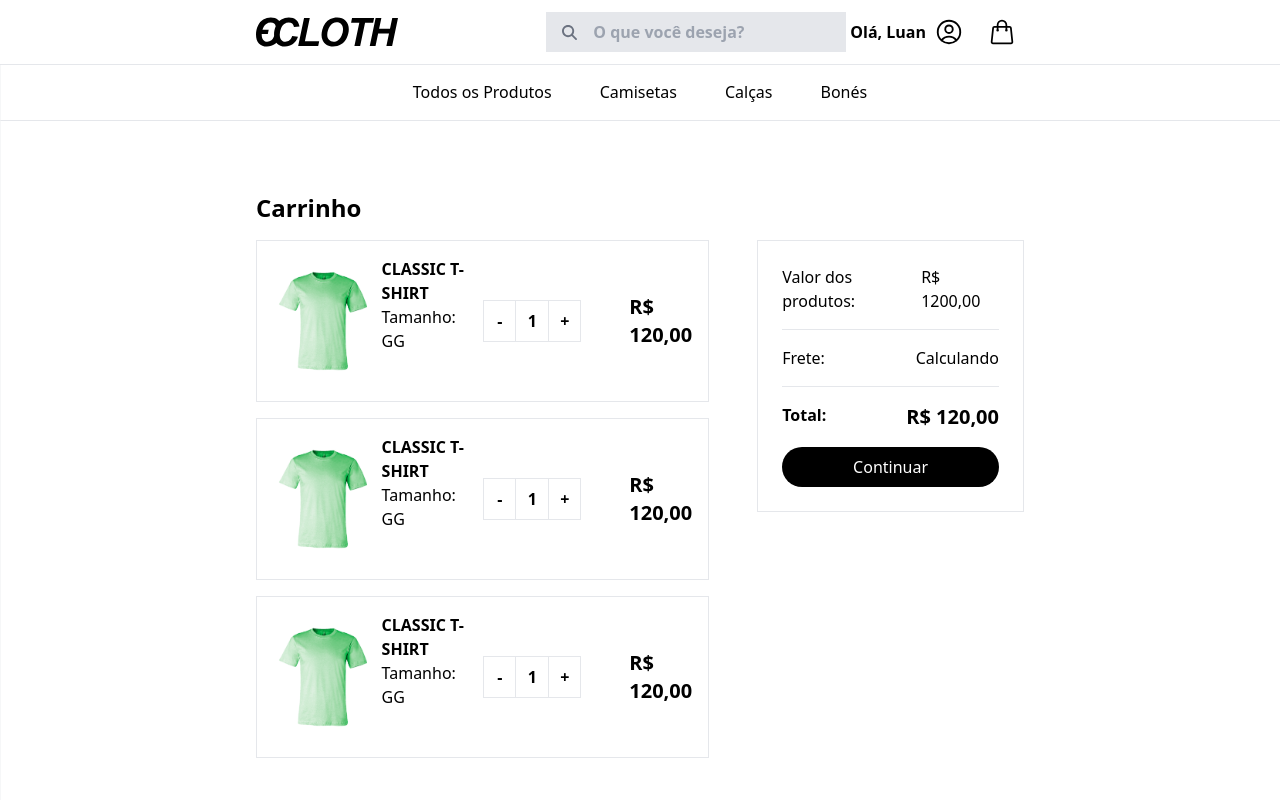
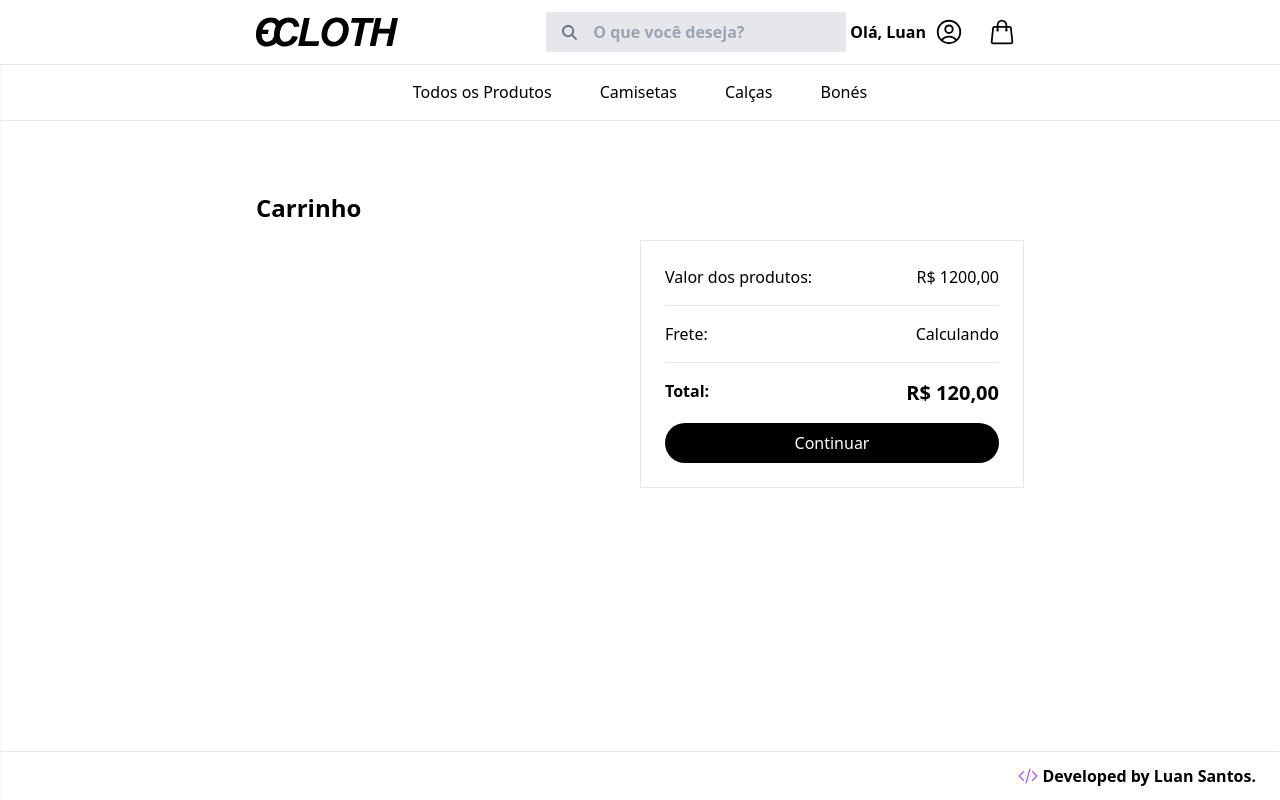
Before and after one commit to Nibelzin/e-cloth, a React (Vite) app in the folder apps/client/: page /cart in a window 1280 px wide. Shown: the top 800 px of the page. Built offline with nearby package versions, Linux system fonts and the light colour scheme.

Commit message:
feat: ensure users can add or remove items from cart

```diff
--- a/apps/client/package.json
+++ b/apps/client/package.json
@@ -13,7 +13,8 @@
     "react": "^18.3.1",
     "react-dom": "^18.3.1",
     "react-icons": "^5.3.0",
-    "react-router-dom": "^6.27.0"
+    "react-router-dom": "^6.27.0",
+    "zustand": "^5.0.0"
   },
   "devDependencies": {
     "@eslint/js": "^9.11.1",
--- a/apps/client/src/components/CartItem.tsx
+++ b/apps/client/src/components/CartItem.tsx
@@ -1,31 +1,50 @@
-const CartItem = () => {
+import { getFormettedPrice } from "../lib/utils";
+import { useCartStore } from "../store/cartStore";
+import { ProductInCart } from "../types/interfaces";
+
+interface CartItemProps {
+    item: ProductInCart
+}
+
+const CartItem = ({ item }: CartItemProps) => {
+
+    const addItem = useCartStore((state) => state.addItem)
+    const removeItem = useCartStore((state) => state.removeItem)
+
     return (
         <div className="bg-white border p-4 flex gap-2">
             <div className="w-full">
                 <div className="flex items-center h-full justify-between">
                     <div className="h-full items-center flex gap-2">
                         <div className="w-24 h-24 md:w-32 md:h-32">
-                            <img src="/products/t-shirt_5.png" alt="" className="w-full h-full object-cover" />
+                            <img src={item.imgs[0]} alt="" className="w-full h-full object-cover" />
                         </div>
                         <div className="h-full">
-                            <h1 className="uppercase font-semibold">Classic T-SHIRT</h1>
+                            <h1 className="uppercase font-semibold">{item.name}</h1>
                             <p>Tamanho: GG</p>
                         </div>
                     </div>
                     <div className="flex flex-col md:flex-row items-center gap-12">
                         <div className="border flex">
-                            <button className="border-r flex w-8 justify-center p-2">
+                            <button className="border-r flex w-8 justify-center p-2" onClick={() => removeItem(item.id)}>
                                 <p className="font-semibold">-</p>
                             </button>
                             <div className="flex justify-center p-2 w-8">
-                                <p className="font-semibold">1</p>
+                                <p className="font-semibold">{item.quantity}</p>
                             </div>
-                            <button className="border-l flex w-8 justify-center p-2">
+                            <button className="border-l flex w-8 justify-center p-2" onClick={() => addItem(item)}>
                                 <p className="font-semibold">+</p>
                             </button>
                         </div>
-                        <div>
-                            <h1 className="text-xl font-semibold">R$ 120,00</h1>
+                        <div className="text-end">
+                            {item.promotionPrice ? (
+                                <>
+                                    <p className="line-through">{getFormettedPrice(item.price)}</p>
+                                    <h1 className="text-xl font-semibold">{getFormettedPrice(item.promotionPrice)}</h1>
+                                </>
+                            ) : (
+                                <h1 className="text-xl font-semibold">{getFormettedPrice(item.price)}</h1>
+                            )}
                         </div>
                     </div>
                 </div>
--- a/apps/client/src/components/CategoryBar.tsx
+++ b/apps/client/src/components/CategoryBar.tsx
@@ -33,7 +33,7 @@ const CategoryBar = ({ categories }: CategoryBarProps) => {
         <div className={`hidden lg:flex fixed w-full mt-16 z-10 bg-white py-4 border-b justify-center items-center transition-transform duration-300 ${show ? 'translate-y-0' : '-translate-y-full'}`}>
             <div className="flex gap-12">
                 {categories.map(category => (
-                    <a href="" className="font-medium">{category}</a>
+                    <a href="" key={category} className="font-medium">{category}</a>
                 ))}
             </div>
         </div>
--- a/apps/client/src/components/Header.tsx
+++ b/apps/client/src/components/Header.tsx
@@ -4,6 +4,7 @@ import { HiChevronRight, HiOutlineShoppingBag, HiOutlineUserCircle } from "react
 import CategoryBar from "./CategoryBar";
 import { useEffect, useRef, useState } from "react";
 import { useNavigate } from "react-router-dom";
+import { useCartStore } from "../store/cartStore";
 
 const categoriesMock = [
     "Todos os Produtos",
@@ -17,6 +18,8 @@ const Header = () => {
     const [openSearchBar, setOpenSearchBar] = useState(false)
     const [openMenuSheet, setOpenMenuSheet] = useState(false)
     const [detectClickOustide, setdetectClickOustide] = useState(false)
+
+    const numOfCartItems = useCartStore((state) => state.cart.length)
 
     const searchRef = useRef<HTMLInputElement>(null)
     const navigate = useNavigate()
@@ -96,7 +99,14 @@ const Header = () => {
                                 <HiOutlineSearch size={25} />
                             </button>
                             <button className="hover:bg-neutral-100 p-2 rounded-sm transition-colors" onClick={() => handleRedirect("/cart")}>
-                                <HiOutlineShoppingBag size={28} />
+                                <div className="relative">
+                                    <HiOutlineShoppingBag size={28} />
+                                    {numOfCartItems > 0 && (
+                                        <div className="absolute -top-1 -right-1 rounded-full bg-red-400 w-4 h-4 flex items-center justify-center outline outline-1 outline-white">
+                                            <p className="text-white text-xs">{numOfCartItems}</p>
+                                        </div>
+                                    )}
+                                </div>
                             </button>
                         </div>
                     </div>
@@ -128,7 +138,7 @@ const Header = () => {
                         <hr className="my-4" />
                         <div className="flex flex-col">
                             {categoriesMock.map(category => (
-                                <a href="" className="font-medium p-2 hover:bg-neutral-100 transition-colors flex items-center justify-between">
+                                <a href="" key={category} className="font-medium p-2 hover:bg-neutral-100 transition-colors flex items-center justify-between">
                                     <p>{category}</p>
                                     <HiChevronRight />
                                 </a>
--- a/apps/client/src/pages/Cart.tsx
+++ b/apps/client/src/pages/Cart.tsx
@@ -1,14 +1,18 @@
 import CartItem from "../components/CartItem";
+import { useCartStore } from "../store/cartStore";
 
 const Cart = () => {
+
+    const cartItems = useCartStore((state) => state.cart)
+
     return (
         <div className="px-6 md:px-16 lg:px-32 xl:px-64 py-16">
             <h2 className="text-2xl font-semibold mb-4">Carrinho</h2>
             <div className="flex flex-col lg:flex-row gap-12 justify-end">
                 <div className="flex flex-col gap-4 flex-1">
-                    <CartItem />
-                    <CartItem />
-                    <CartItem />
+                    {cartItems.map(product => (
+                        <CartItem item={product}/>
+                    ))}
                 </div>
                 <div className="border w-full lg:w-96 p-6 space-y-4 h-fit">
                     <div className="flex justify-between">
--- a/apps/client/src/pages/ProductDetail.tsx
+++ b/apps/client/src/pages/ProductDetail.tsx
@@ -2,12 +2,14 @@ import { useParams } from "react-router-dom";
 import ProductCard from "../components/ProductCard";
 import { productsMock } from "../lib/mock";
 import { getFormettedPrice } from "../lib/utils";
+import { useCartStore } from "../store/cartStore";
 
 
 const ProductDetail = () => {
     const { id: productId } = useParams();
+    const product = productsMock.find(product => product.id === productId)
 
-    const product = productsMock.find(product => product.id === productId)
+    const addItemToCart = useCartStore((state) => state.addItem);
 
 
     return (
@@ -34,14 +36,14 @@ const ProductDetail = () => {
                             )}
                         </div>
                     </div>
-                    <button className="bg-black p-4 rounded-full text-white">Adicionar ao carrinho</button>
+                    <button className="bg-black p-4 rounded-full text-white" onClick={() => product && addItemToCart(product)}>Adicionar ao carrinho</button>
                 </div>
             </div>
             <div>
                 <h2 className="text-2xl font-semibold mb-4">Você Também pode gostar</h2>
                 <div className="flex overflow-x-auto gap-4">
                     {productsMock.map(product => (
-                        <ProductCard product={product} />
+                        <ProductCard key={product.id} product={product} />
                     ))}
                 </div>
             </div>
--- /dev/null
+++ b/apps/client/src/store/cartStore.ts
@@ -0,0 +1,57 @@
+import { create } from "zustand";
+import { Product, ProductInCart } from "../types/interfaces";
+import { persist, PersistOptions } from "zustand/middleware";
+
+interface CartState {
+  cart: ProductInCart[];
+  addItem: (product: Product) => void;
+  removeItem: (id: string) => void;
+  clearCart: () => void;
+}
+
+type CartPersist = PersistOptions<CartState>;
+
+export const useCartStore = create<CartState>()(
+  persist(
+    (set) => ({
+      cart: [],
+
+      addItem: (product) =>
+        set((state) => {
+          const itemInCart = state.cart.find((item) => item.id === product.id);
+          if (itemInCart) {
+            return {
+              cart: state.cart.map((item) =>
+                item.id === product.id
+                  ? { ...item, quantity: item.quantity + 1 }
+                  : item
+              ),
+            };
+          }
+          return { cart: [...state.cart, { ...product, quantity: 1 }] };
+        }),
+
+      removeItem: (id) =>
+        set((state) => {
+          const itemInCart = state.cart.find((item) => item.id === id);
+          const itemQuantity = itemInCart?.quantity;
+          if (itemQuantity && itemQuantity > 1) {
+            return {
+              cart: state.cart.map((item) =>
+                item.id === id ? { ...item, quantity: item.quantity - 1 } : item
+              ),
+            };
+          }
+          return {
+            cart: state.cart.filter((item) => item.id !== id),
+          }
+        }),
+
+      clearCart: () => set(() => ({ cart: [] })),
+    }),
+    {
+      name: "cart-storage",
+      getStorage: () => localStorage,
+    } as CartPersist
+  )
+);
--- a/apps/client/src/types/interfaces.ts
+++ b/apps/client/src/types/interfaces.ts
@@ -8,6 +8,10 @@ export interface Product {
   imgs: string[];
 }
 
+export interface ProductInCart extends Product {
+  quantity: number;
+}
+
 export interface Category {
     id: string,
     name: string
```
Also changed, not shown: 1 other file (tests, documents, lock files or other folders).
